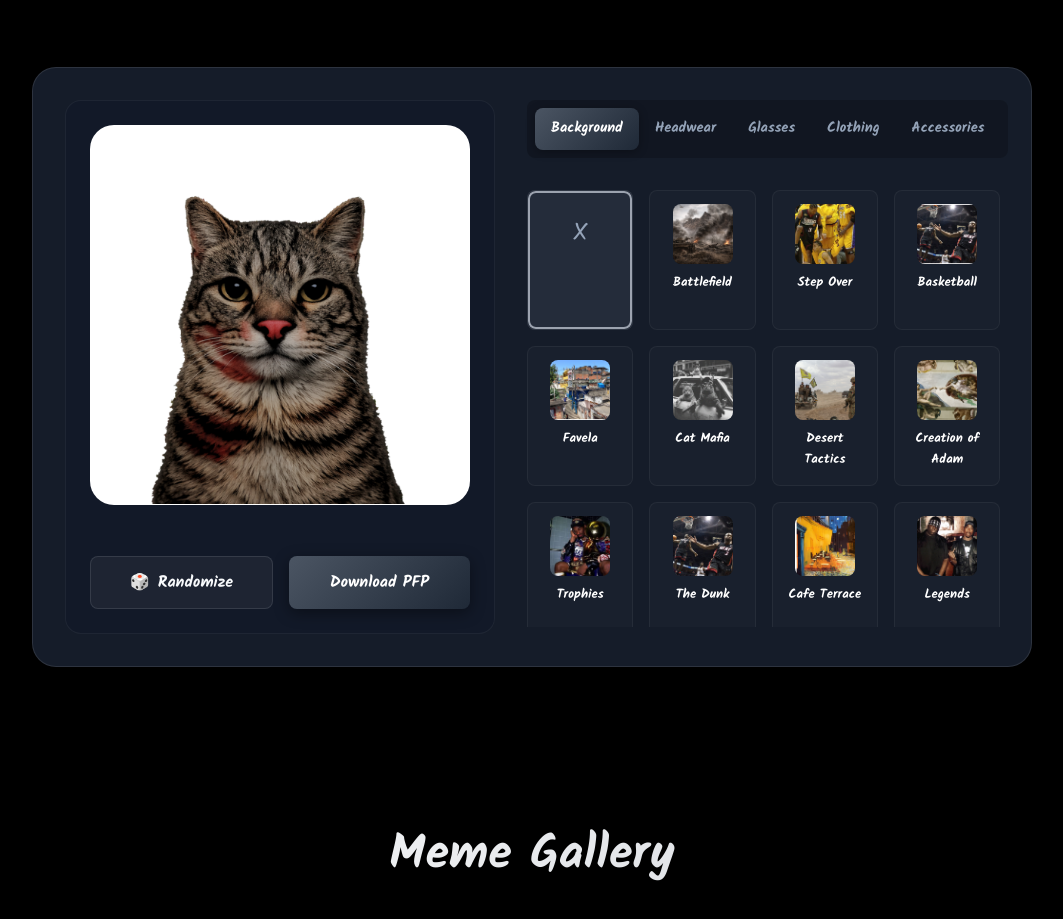
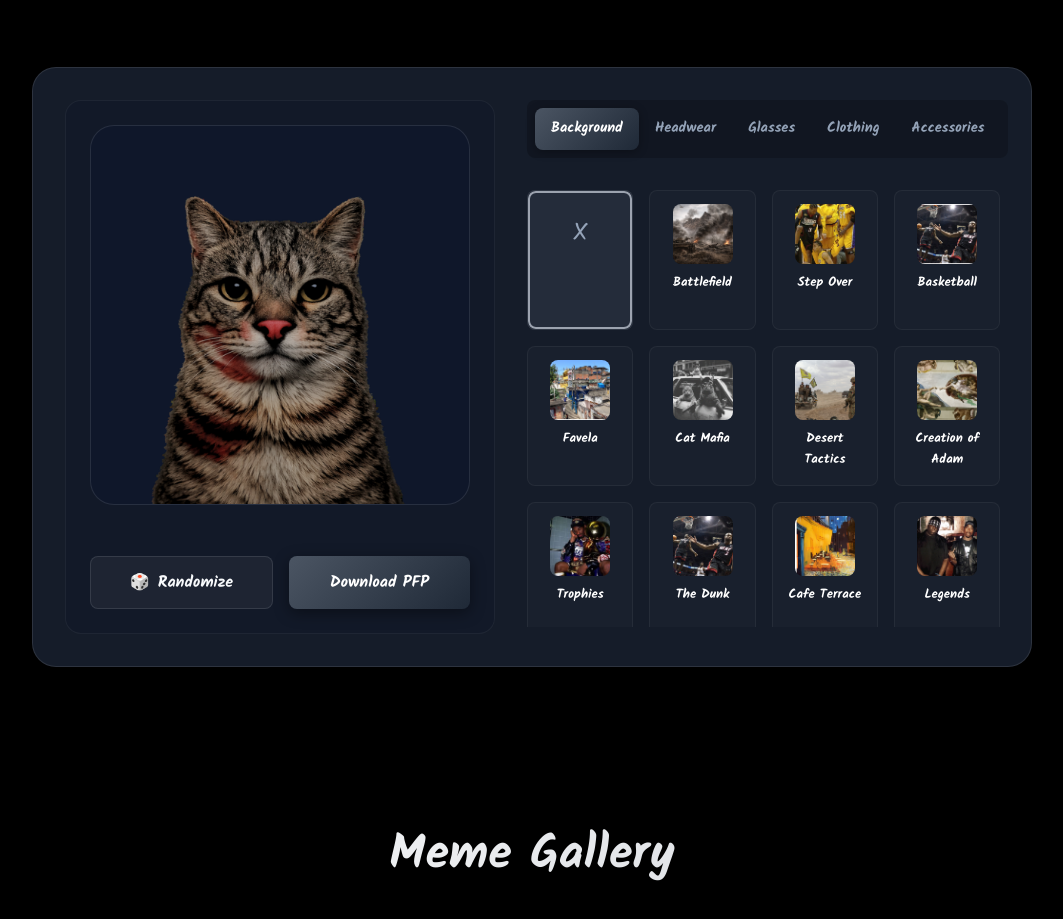
Before and after one commit to laflamesworld/zazustorage, a React (Vite) app: page / in a window 1280 px wide. Shown: the part 943-1862 px from the top of the page, without its empty margins (108-1171 px from the left). Built offline with nearby package versions, Linux system fonts and the light colour scheme.

Commit message:
feat: update default background color to site's dark blue
Change default to '#0f172a' in CSS, JSX, and download function.

```diff
--- a/src/components/PfpGenerator.css
+++ b/src/components/PfpGenerator.css
@@ -64,8 +64,8 @@
     margin-bottom: 2rem;
 }
 
-.canvas-wrapper.bg-white {
-    background: #ffffff;
+.canvas-wrapper.bg-default {
+    background: #0f172a;
     box-shadow: none;
 }
 
--- a/src/components/PfpGenerator.jsx
+++ b/src/components/PfpGenerator.jsx
@@ -149,9 +149,9 @@ const PfpGenerator = () => {
         };
 
         try {
-            // Give it a solid background dark fill just in case they don't have a background set
+// Give it a solid background dark fill just in case they don't have a background set
             if (!selections.Background?.url) {
-                ctx.fillStyle = '#ffffff';
+                ctx.fillStyle = '#0f172a';
                 ctx.fillRect(0, 0, canvas.width, canvas.height);
             }
 
@@ -197,7 +197,7 @@ const PfpGenerator = () => {
 
                 {/* Left Side: Preview Canvas */}
                 <div className="preview-container dark-card">
-                    <div className={`canvas-wrapper ${!selections.Background?.url ? 'bg-white' : ''}`}>
+                    <div className={`canvas-wrapper ${!selections.Background?.url ? 'bg-default' : ''}`}>
                         {/* Base Layer */}
                         <img src="/images/base-cat.png" alt="Base Cat" className="layer-img base-layer" />
 
```
